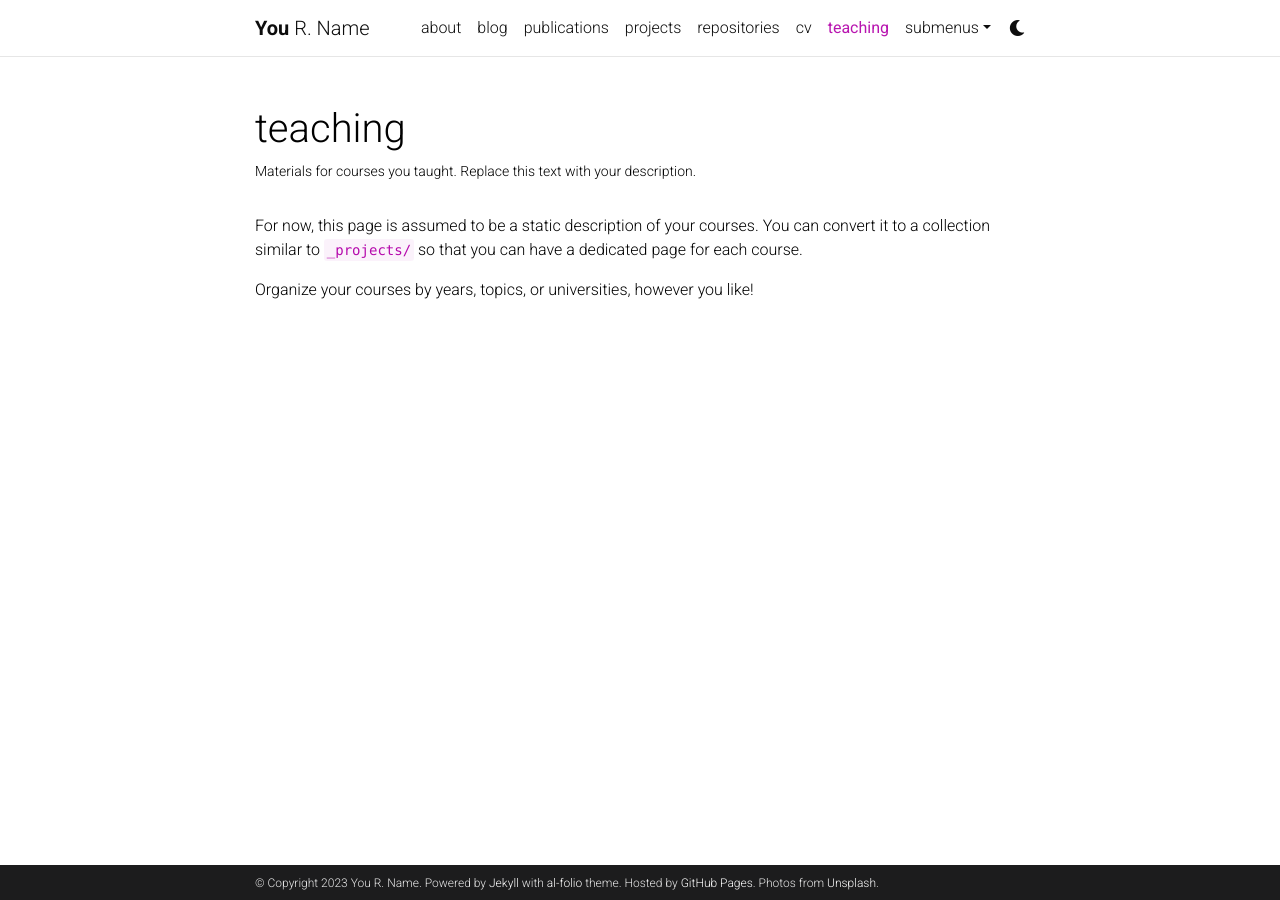
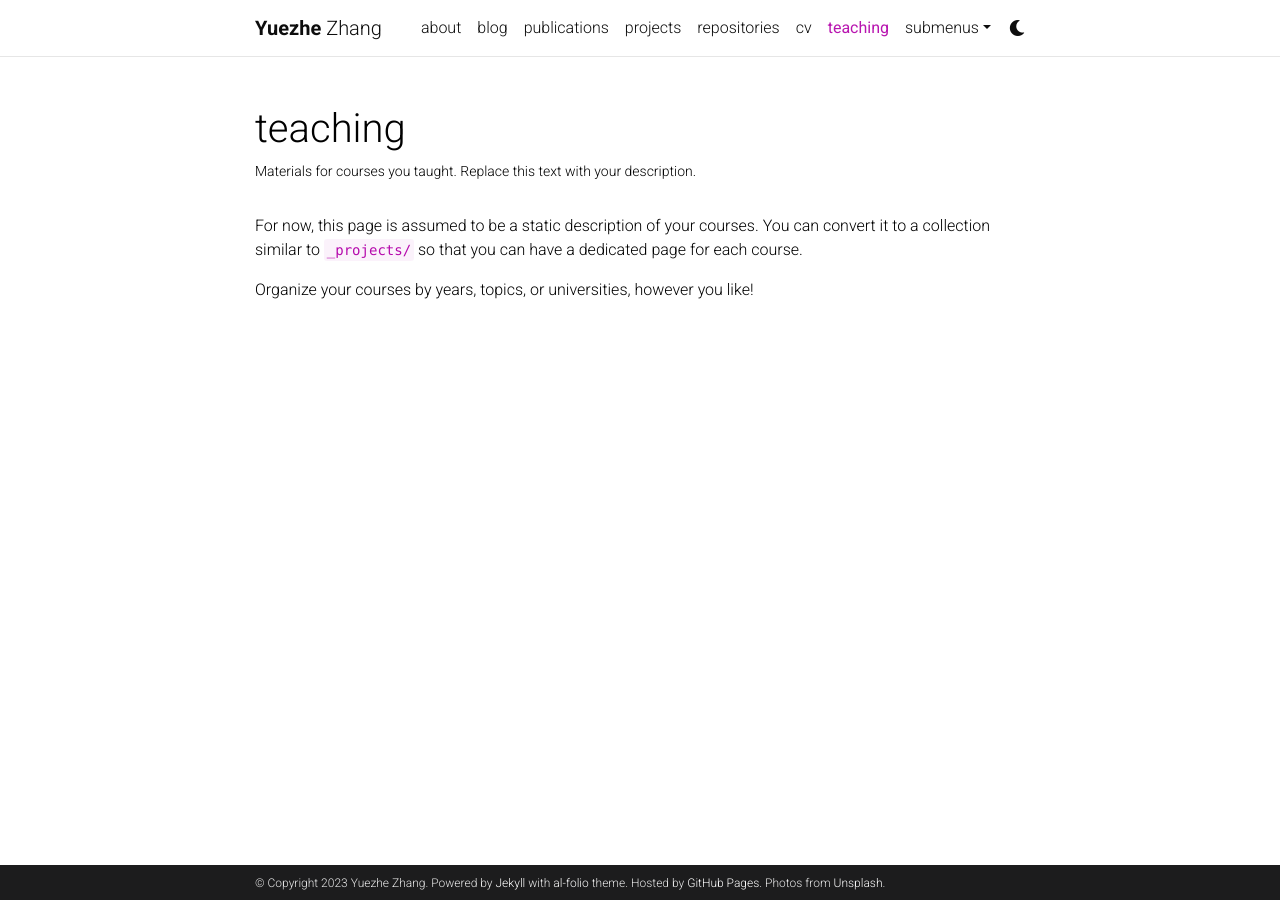
Before and after one commit to yuezhezhang/yuezhe-zhang.github.io, a Jekyll site: the page built from _pages/teaching.md, in a window 1280 px wide. Built offline with Jekyll 4.4.1, drawn with Linux system fonts in a browser that asks for light colours; comment, search, counter and statistics services are not loaded; a style sheet for code colours, icons or effects is not loaded.

Commit message:
Change the names

```diff
--- a/_config.yml
+++ b/_config.yml
@@ -3,9 +3,9 @@
 # -----------------------------------------------------------------------------
 
 title: blank # the website title (if blank, full name will be used instead)
-first_name: You
-middle_name: R.
-last_name: Name
+first_name: Yuezhe
+middle_name:
+last_name: Zhang
 email: you@example.com
 description: > # the ">" symbol means to ignore newlines until "footer_text:"
   A simple, whitespace theme for academics. Based on [*folio](https://github.com/bogoli/-folio) design.
@@ -18,8 +18,8 @@
 lang: en # the language of your site (for example: en, fr, cn, ru, etc.)
 icon: ⚛️  # the emoji used as the favicon (alternatively, provide image name in /assets/img/)
 
-url: https://alshedivat.github.io # the base hostname & protocol for your site
-baseurl: /al-folio # the subpath of your site, e.g. /blog/
+url: https://yuezhezhang.github.io # the base hostname & protocol for your site
+baseurl:  # the subpath of your site, e.g. /blog/
 last_updated: false # set to true if you want to display last updated in the footer
 impressum_path:  # set to path to include impressum link in the footer, use the same path as permalink in a page, helps to conform with EU GDPR
 
```
Also changed, not shown: _pages/about.md (+1 -1 lines).
